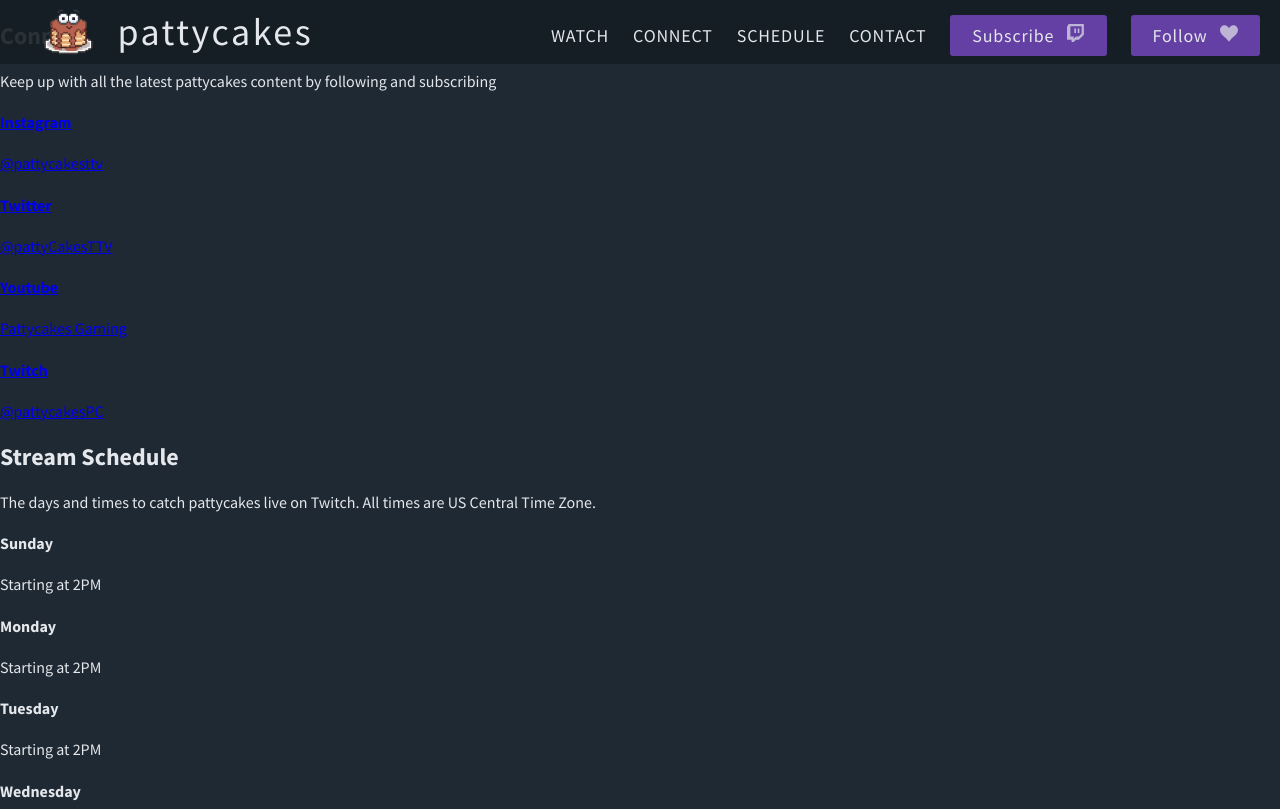
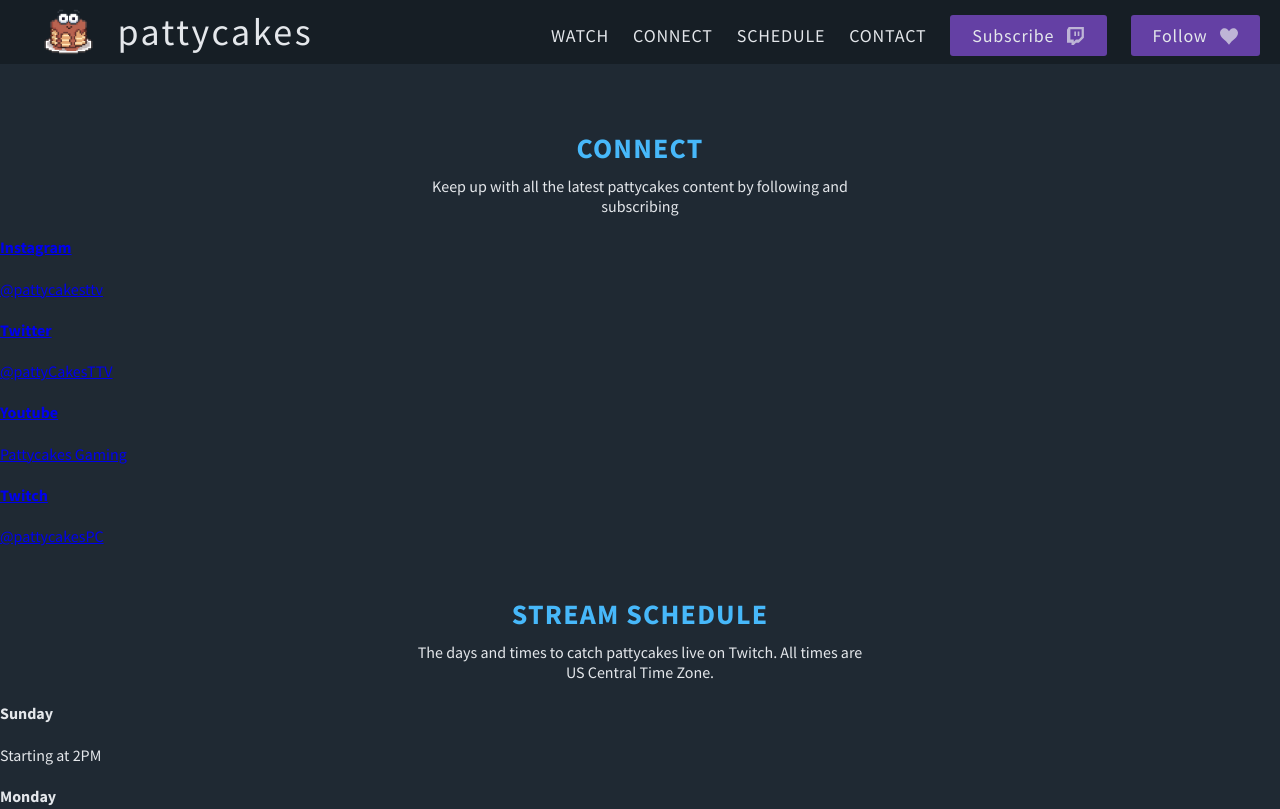
Before and after one commit to laconley/pattycakes, a plain HTML site: page index.html in a window 1280 px wide. Shown: the top 809 px of the page. Drawn offline with Linux system fonts and the light colour scheme.

Commit message:
style section head and paragraphs. adjust twitch icon btn location

```diff
--- a/index.html
+++ b/index.html
@@ -47,6 +47,7 @@
             </div>
         </nav>
     </header>
+    <div class="spacer"></div>
     <section id="watch">
         <!-- Twitch Media player -->
     </section>
--- a/styles.css
+++ b/styles.css
@@ -63,9 +63,30 @@ body {
     text-transform: none;
     padding: 9px 22px;
     border-radius: 3px;
-    align-self: baseline;
 }
 .btn-twitch-icon {
     width: 18px;
     margin-left: 8px;
+    position: relative;
+    top: 3px;
 }
+
+/* Content Space */
+.spacer {
+    height: 80px;
+}
+
+/* Section heads */
+.section-header {
+    text-align: center;
+    text-transform: uppercase;
+    color: rgb(71,184,250);
+    letter-spacing: 1.2px;
+    font-size: 28px;
+    margin: 50px  0 10px 0;
+}
+.section-paragraph {
+    text-align: center;
+    max-width: 460px;
+    margin: 0 auto;
+}
```
